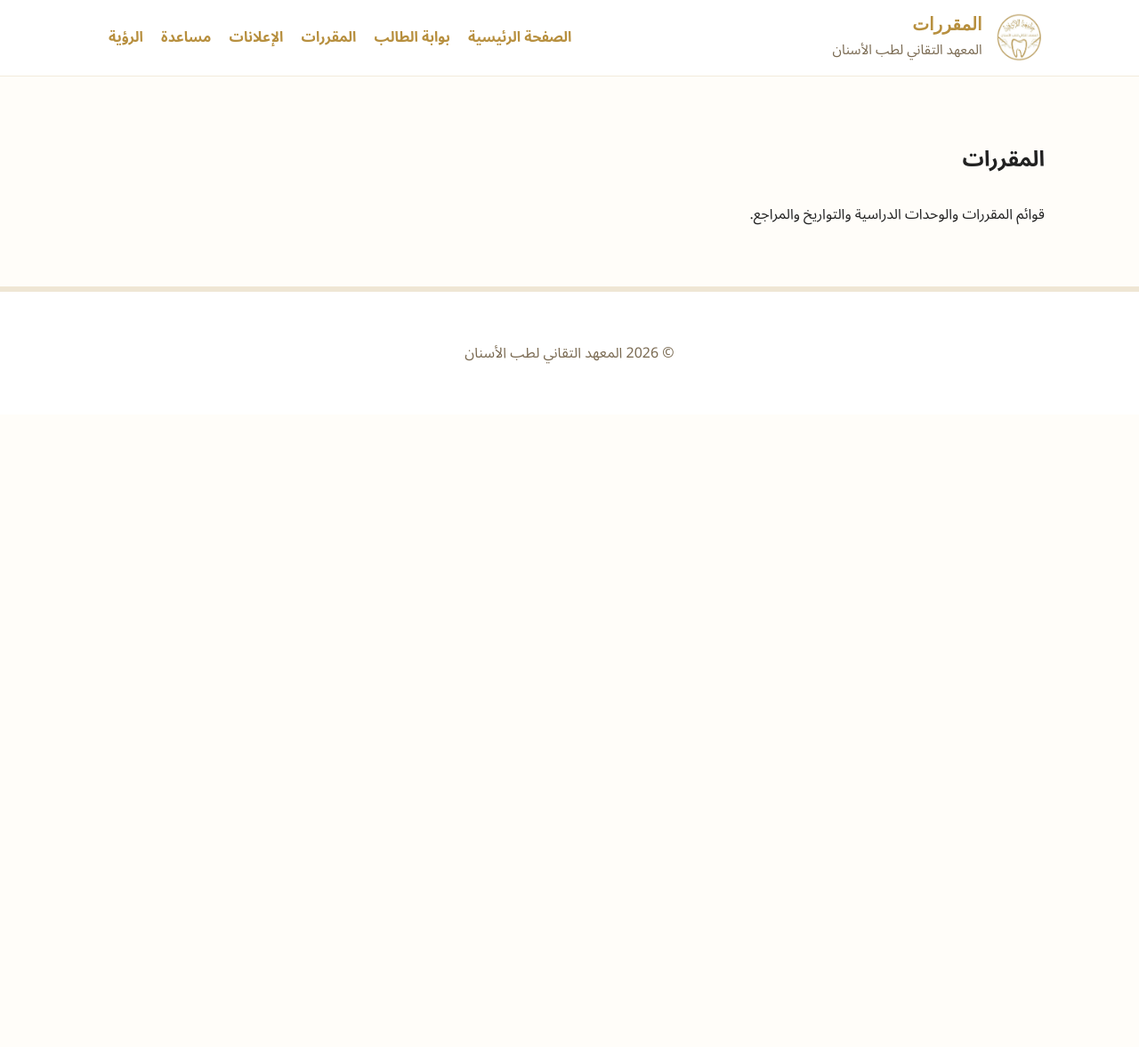
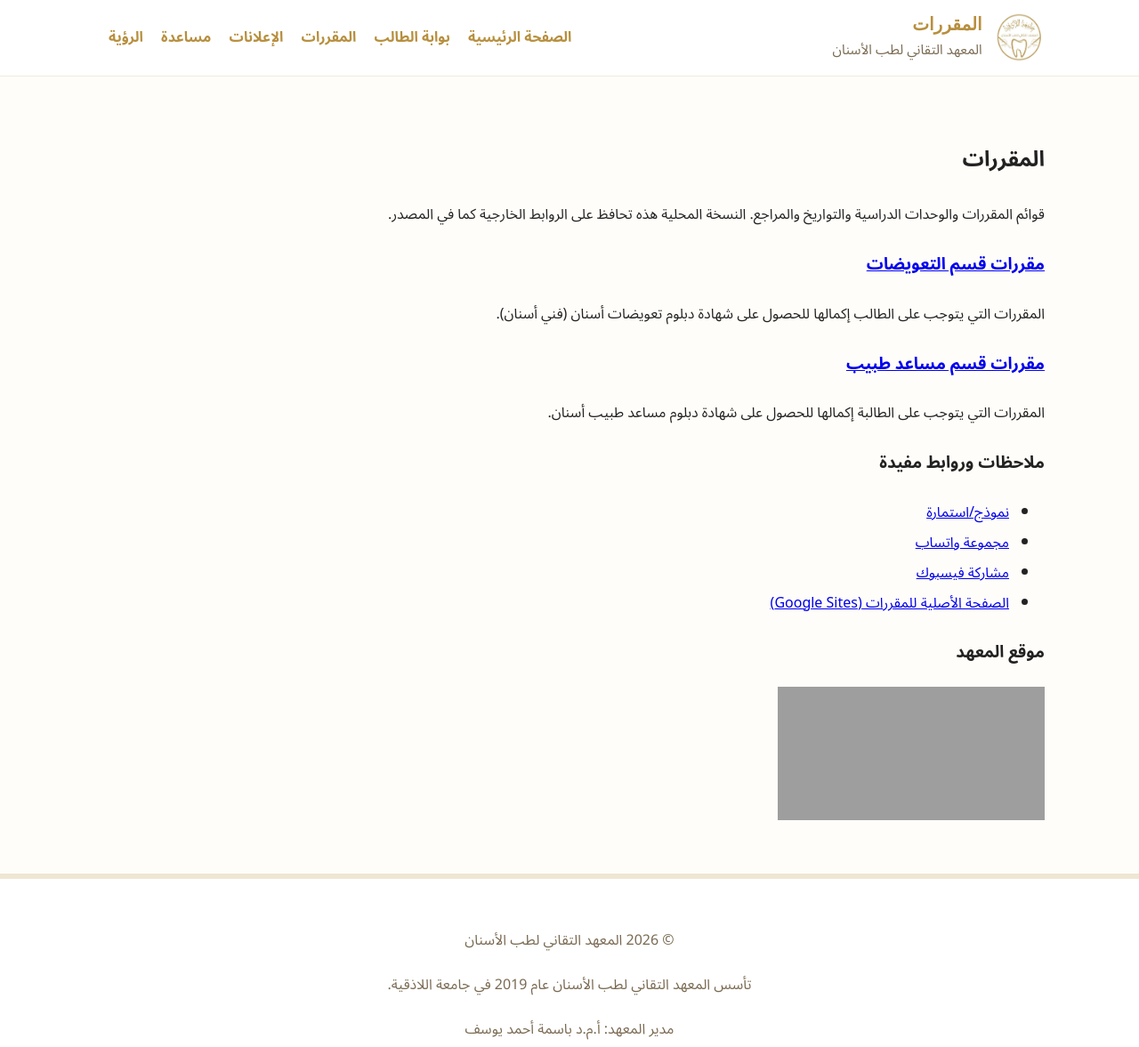
Before and after one commit to dtisped-cmd/dti, a plain HTML site: page المقررات.html in a window 1280 px wide. Shown: the whole page at 89% size. Before the commit the page ends 800 px from the top, so only its background shows below. Drawn offline with Linux system fonts and the light colour scheme; grey boxes are pictures that could not be loaded.

Commit message:
نسخ صفحة المقررات محلياً — إبقاء الروابط الخارجية

```diff
--- a/المقررات.html
+++ b/المقررات.html
@@ -1,8 +1,8 @@
-<!doctype html>
+<!DOCTYPE html>
 <html lang="ar" dir="rtl">
   <head>
-    <meta charset="utf-8">
-    <meta name="viewport" content="width=device-width,initial-scale=1">
+    <meta charset="utf-8" />
+    <meta name="viewport" content="width=device-width, initial-scale=1" />
     <title>المقررات — المعهد التقاني لطب الأسنان</title>
     <link rel="stylesheet" href="styles.css">
   </head>
@@ -10,7 +10,7 @@
     <header class="masthead" role="banner">
       <div class="container masthead-inner">
         <div class="brand">
-          <img src="assets/المعهد-التقاني-لطب-الأسنان.png" alt="شعار المعهد" class="logo-img">
+          <img src="assets/المعهد-التقاني-لطب-الأسنان.png" alt="شعار المعهد" class="logo-img" height="64">
           <div>
             <h1 class="site-title">المقررات</h1>
             <p class="site-tag">المعهد التقاني لطب الأسنان</p>
@@ -19,22 +19,51 @@
         <nav class="main-nav" role="navigation">
           <a href="الصفحة-الرئيسية.html">الصفحة الرئيسية</a>
           <a href="بوابة-الطالب.html">بوابة الطالب</a>
-          <a href="المقررات.html">المقررات</a>
+          <a href="المقررات.html" class="active">المقررات</a>
           <a href="الإعلانات.html">الإعلانات</a>
           <a href="مساعدة.html">مساعدة</a>
           <a href="الرؤية.html">الرؤية</a>
         </nav>
       </div>
     </header>
+
     <main class="section">
       <div class="container">
         <h2>المقررات</h2>
-        <p>قوائم المقررات والوحدات الدراسية والتواريخ والمراجع.</p>
+        <p>قوائم المقررات والوحدات الدراسية والتواريخ والمراجع. النسخة المحلية هذه تحافظ على الروابط الخارجية كما في المصدر.</p>
+
+        <article class="course-list">
+          <h3><a href="https://sites.google.com/view/dti-sy/مقررات-قسم-التعويضات" target="_blank" rel="noopener">مقررات قسم التعويضات</a></h3>
+          <p>المقررات التي يتوجب على الطالب إكمالها للحصول على شهادة دبلوم تعويضات أسنان (فني أسنان).</p>
+
+          <h3><a href="https://sites.google.com/view/dti-sy/مقررات-قسم-مساعد-طبيب" target="_blank" rel="noopener">مقررات قسم مساعد طبيب</a></h3>
+          <p>المقررات التي يتوجب على الطالبة إكمالها للحصول على شهادة دبلوم مساعد طبيب أسنان.</p>
+        </article>
+
+        <section class="notes">
+          <h3>ملاحظات وروابط مفيدة</h3>
+          <ul>
+            <li><a href="https://forms.gle/9Ar57ofdm2ULvwtS8" target="_blank" rel="noopener">نموذج/استمارة</a></li>
+            <li><a href="https://chat.whatsapp.com/FBWPC6rBRQC4koz4cq3fuG" target="_blank" rel="noopener">مجموعة واتساب</a></li>
+            <li><a href="https://www.facebook.com/share/17Ro4T1jvL/" target="_blank" rel="noopener">مشاركة فيسبوك</a></li>
+            <li><a href="https://sites.google.com/view/dti-sy/%D8%A7%D9%84%D9%85%D9%82%D8%B1%D8%B1%D8%A7%D8%AA" target="_blank" rel="noopener">الصفحة الأصلية للمقررات (Google Sites)</a></li>
+          </ul>
+        </section>
+
+        <section class="map">
+          <h3>موقع المعهد</h3>
+          <div class="map-wrapper">
+            <iframe src="https://maps-api-ssl.google.com/maps?hl=en-US&ll=35.525261,35.804357&output=embed&q=35.525419,35.804756&z=18" frameborder="0" allowfullscreen></iframe>
+          </div>
+        </section>
       </div>
     </main>
+
     <footer class="site-footer" role="contentinfo">
       <div class="container">
         <p>© <span id="year"></span> المعهد التقاني لطب الأسنان</p>
+        <p>تأسس المعهد التقاني لطب الأسنان عام 2019 في جامعة اللاذقية.</p>
+        <p>مدير المعهد: أ.م.د باسمة أحمد يوسف</p>
       </div>
     </footer>
     <script>document.getElementById('year').textContent=new Date().getFullYear();</script>
```
